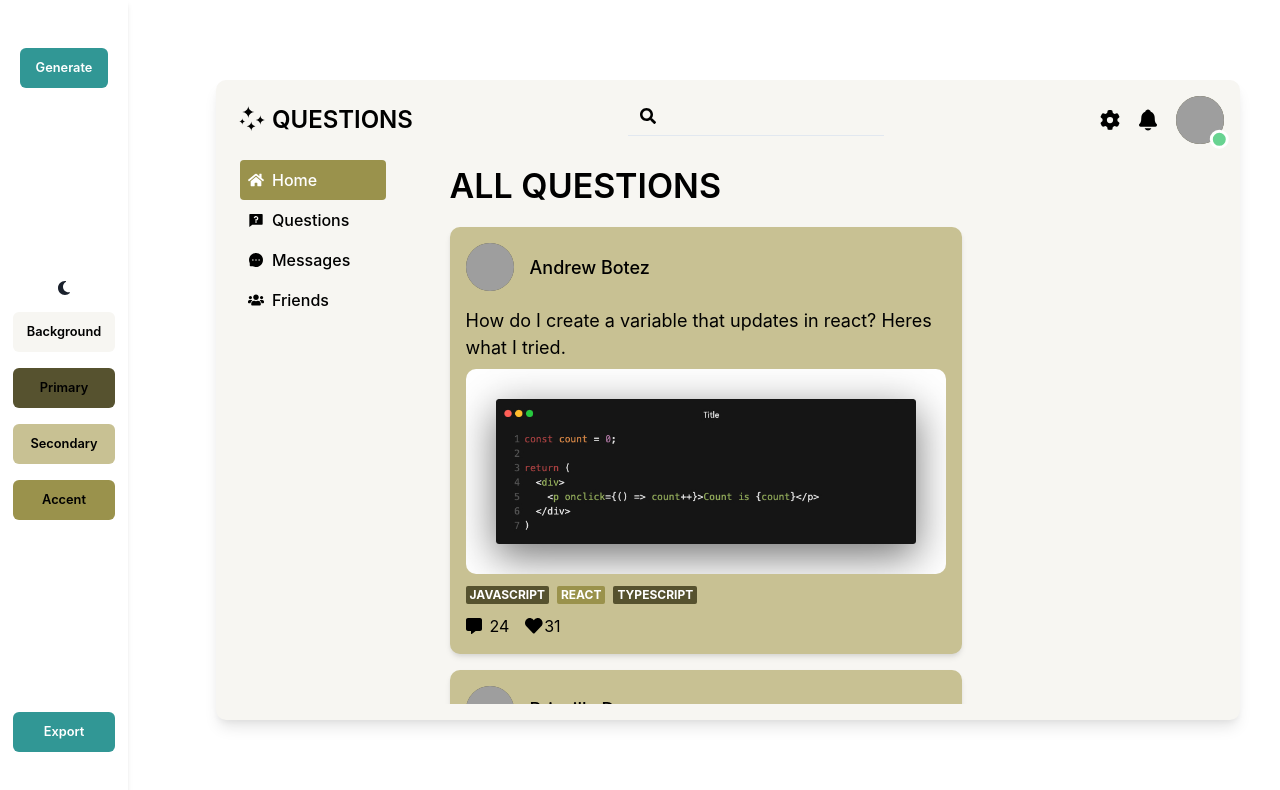
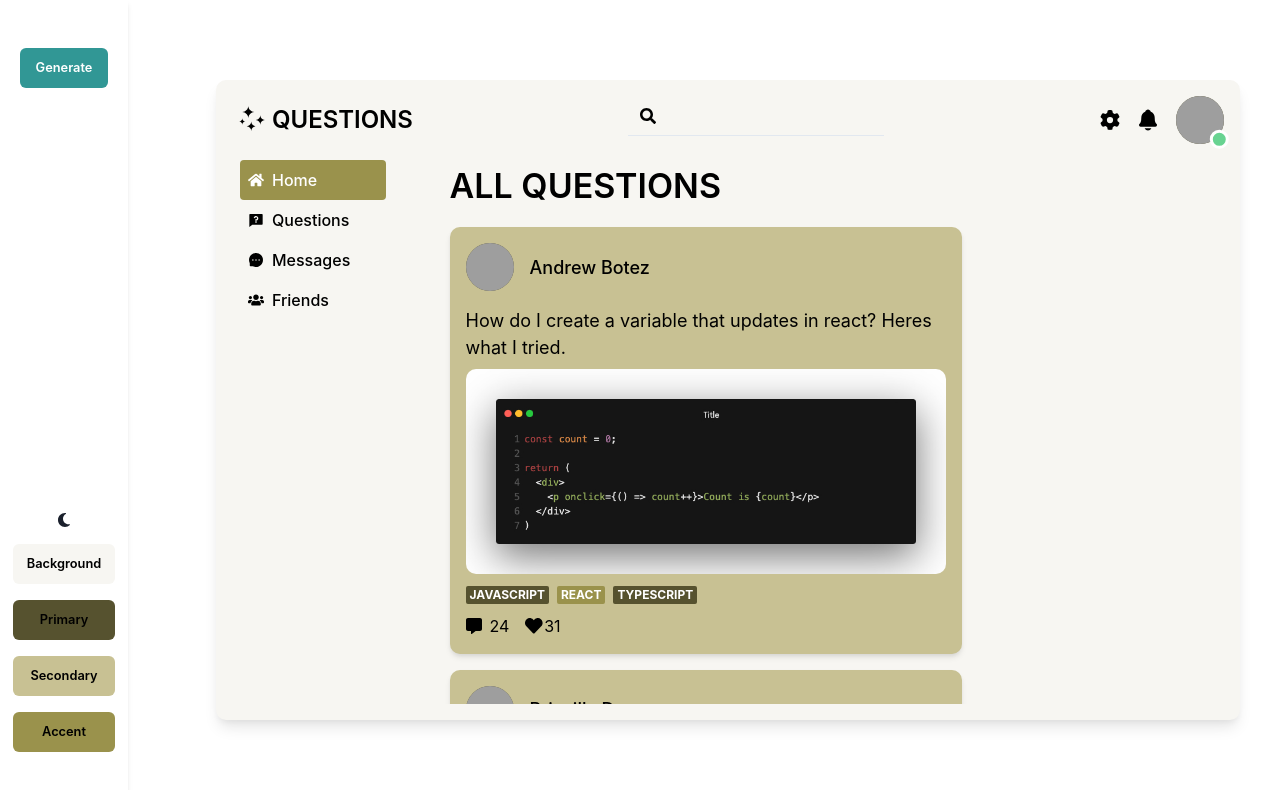
Before and after one commit to HazyVT/Palette, a React (Vite) app: page / in a window 1280 px wide. Shown: the top 790 px of the page. Built offline with nearby package versions, Linux system fonts and the light colour scheme; grey boxes are pictures that could not be loaded.

Commit message:
Removed unused imports

```diff
--- a/src/App.tsx
+++ b/src/App.tsx
@@ -1,5 +1,5 @@
-import { useEffect, useState } from "react"
-import Dashboard from "./components/Dashboard"
+import { useState } from "react";
+import Dashboard from "./components/Dashboard";
 import { Box, Button, Icon, Tooltip, useToast } from "@chakra-ui/react";
 import { themes } from './assets/themes.json';
 import { FaSun, FaMoon } from "react-icons/fa6";
@@ -78,7 +78,6 @@ function App() {
             <Button w='8vw' onClick={() => {copyColor(accentColor)}} color={textColor} cursor="default" marginTop={4} bgColor={accentColor} _hover={{bgColor: accentColor}} fontSize={'1vw'}>Accent</Button>
           </Tooltip>
         </Box>
-        <Button w='8vw' colorScheme="teal" fontSize={'1vw'}>Export</Button>
       </Box>
     </>
   )
--- a/src/components/Dashboard.tsx
+++ b/src/components/Dashboard.tsx
@@ -1,4 +1,4 @@
-import { Avatar, AvatarBadge, Badge, Box, Heading, Icon, Image, Input, InputGroup, InputLeftElement, Text } from "@chakra-ui/react";
+import { Avatar, AvatarBadge, Badge, Box, Icon, Image, Input, InputGroup, InputLeftElement, Text } from "@chakra-ui/react";
 import { WiStars } from "react-icons/wi";
 import { FaHome, FaUsers, FaSearch, FaHeart } from "react-icons/fa";
 import { RiQuestionnaireFill } from "react-icons/ri";
```
